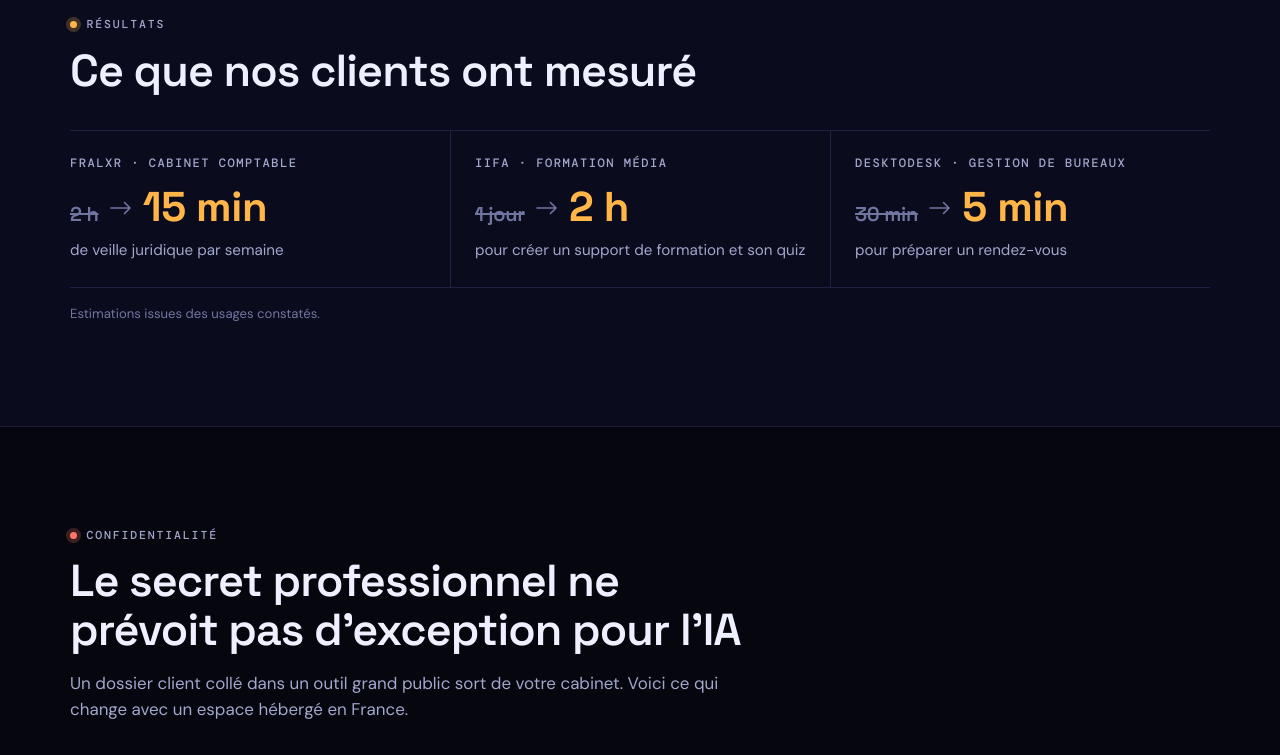
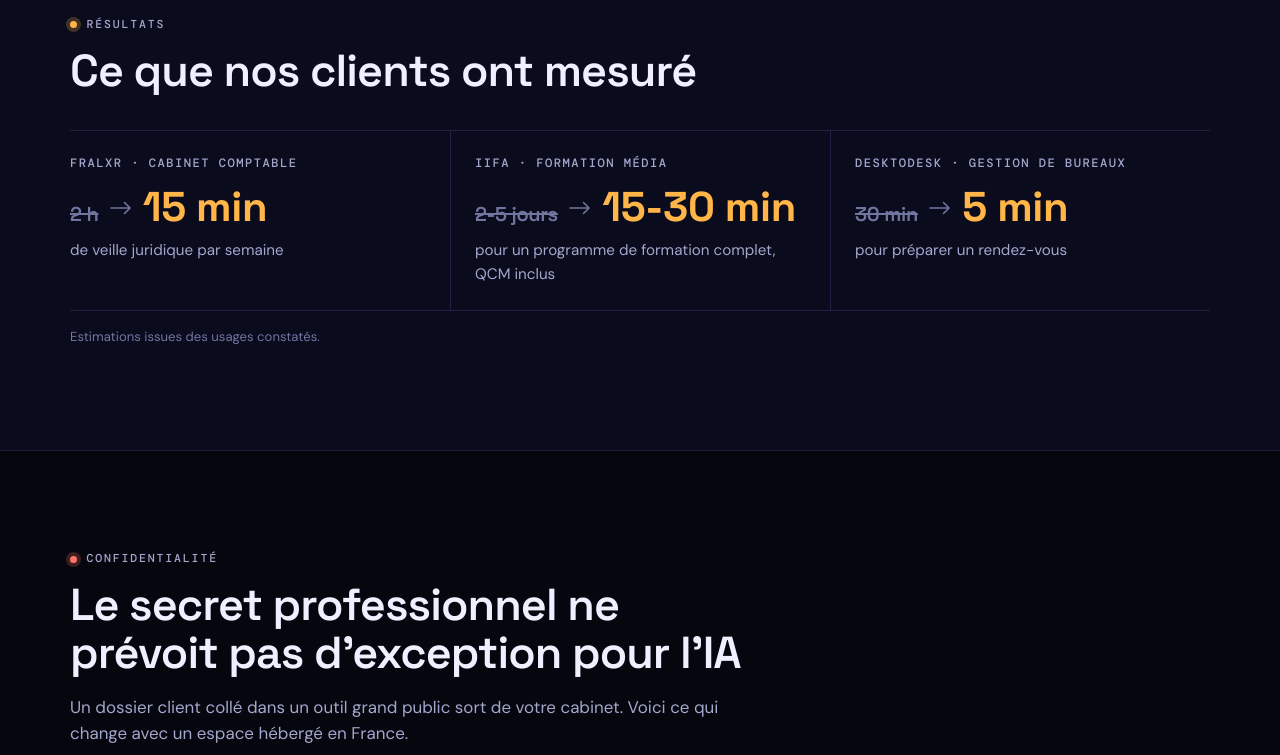
Before and after one commit to Sinale7/poc, a plain HTML site: page landing.html in a window 1280 px wide. Shown: the part 1300-2055 px from the top of the page. Drawn offline with nearby package versions, Linux system fonts and the light colour scheme.

Commit message:
Mark all IIFA lots as delivered and align the IIFA figure everywhere
Co-Authored-By: Claude Fable 5.2 <noreply@anthropic.com>
Claude-Session: https://claude.ai/code/session_01DYqYjwhvpSAbUCTbYNMPvv

```diff
--- a/landing.html
+++ b/landing.html
@@ -297,7 +297,7 @@ footer .wrap{display:flex;flex-wrap:wrap;gap:.6rem 2rem;justify-content:space-be
 
 <section class="band" id="ucSec" hidden>
   <div class="wrap">
-    <p class="eyebrow">Cas d'usage</p>
+    <p class="eyebrow">Déjà construits</p>
     <h2>Trois agents qu'un assistant générique ne sait pas faire</h2>
     <p class="lede">Ils enchaînent plusieurs étapes, lisent vos documents et vos outils, et livrent des dossiers complets.</p>
     <div class="ucs" id="ucs"></div>
@@ -426,12 +426,12 @@ var ARROW='<svg width="22" height="14" viewBox="0 0 22 14" fill="none" aria-hidd
 /* Parts automatisables : celles du simulateur actuel d'orbitai.fr */
 var AUTO={cr:.8,mails:.5,reporting:.75,devis:.6,relances:.7,saisie:.8,docs:.65,slides:.7,dossiers:.6,facturation:.7,prospection:.6};
 var CASES={
-  iifa:{who:"IIFA · formation média",before:"1 jour",after:"2 h",txt:"pour créer un support de formation et son quiz"},
+  iifa:{who:"IIFA · formation média",before:"2-5 jours",after:"15-30 min",txt:"pour un programme de formation complet, QCM inclus"},
   d2d:{who:"DesktoDesk · gestion de bureaux",before:"30 min",after:"5 min",txt:"pour préparer un rendez-vous"},
   fSyn:{who:"FRALXR · cabinet comptable",before:"1 jour",after:"1 h",txt:"pour une synthèse comptable"},
   fVeille:{who:"FRALXR · cabinet comptable",before:"2 h",after:"15 min",txt:"de veille juridique par semaine"},
   iCadrage:{who:"IIFA · organisme de formation média",before:"45-75 min",after:"5-10 min",txt:"par cadrage : compte rendu et devis"},
-  iProg:{who:"IIFA · organisme de formation média",before:"2-5 jours",after:"15-30 min",txt:"par programme complet, QCM inclus"}
+  i4h:{who:"IIFA · organisme de formation média",after:"4 h",txt:"gagnées par semaine et par collaborateur"}
 };
 
 /* Avocats et experts-comptables : agents, accroches et connecteurs du site.
@@ -531,7 +531,7 @@ var PRO={
   endTitle:"Voyez OrbitAI travailler sur un de vos dossiers clients"
  },
  /* Organismes de formation : cas d'usage et détail du projet IIFA fournis par le fondateur.
-    Les gains sont des estimations ; les statuts des lots sont à confirmer avant publication. */
+    Les trois lots sont livrés. Les gains sont des estimations. */
  formation:{
   eyebrow:"Pour les organismes de formation",
   title:"L'IA de votre organisme de formation. <em>Propositions, programmes et preuves Qualiopi, sans y passer vos soirées.</em>",
@@ -569,7 +569,7 @@ var PRO={
     why:"Il faut votre base de réponses, et savoir produire des documents longs et structurés.",
     val:"Du chiffre d'affaires, sur des marchés importants."}
   ],
-  caseTitle:"Mesuré dans un organisme de formation",cases:["iCadrage","iProg","iifa"],
+  caseTitle:"Mesuré dans un organisme de formation",cases:["iifa","iCadrage","i4h"],
   study:{
    title:"IIFA, organisme de formation média : tous les process repensés avec l'IA",
    lede:"Un projet mené en trois lots. Agent par agent : ce qui se faisait à la main, ce que fait l'IA, et le gain.",
@@ -584,17 +584,17 @@ var PRO={
       ia:"L'utilisateur donne un brief : sujet, durée, client, niveau des participants. L'agent lit les programmes existants dans SharePoint, s'appuie sur sa connaissance du secteur broadcast et de ses normes (SMPTE, NMOS, PTP), puis génère le programme complet en 10 sections avec ses QCM avant et après formation. Il sait aussi adapter un programme inter en version intra. Tout est déposé en Word dans le dossier des supports.",
       gains:["2 à 5 jours ramenés à 15 à 30 min par programme complet","QCM inclus","Gabarit aligné sur les exigences Qualiopi"]}
     ]},
-    {name:"Lot 2",status:"Livraison à moyen terme",gainLabel:"Gain attendu",agents:[
+    {name:"Lot 2",status:"En service",gainLabel:"Gain estimé",agents:[
      {n:"Agent projet et opérations (SharePoint, Teams)",
       ctx:"Les dossiers projets étaient éparpillés, pas toujours structurés de la même façon, et il n'existait pas de vue consolidée de l'état des projets. Reprendre un dossier trois semaines plus tard obligeait à fouiller pour retrouver le fil.",
       ia:"Dès qu'un projet est créé dans Digiforma, l'arborescence du projet est créée automatiquement dans SharePoint et Teams, avec les conventions de nommage. Les dossiers sont renommés quand le statut change dans Digiforma. Les sessions sont synchronisées vers des sous-dossiers datés et vers le calendrier Outlook, avec un code couleur selon qu'elles sont à valider ou confirmées. L'IA tient à la racine de chaque projet un fichier qui en est la mémoire. Une analyse quotidienne repère les changements et un mail de reporting part chaque semaine.",
       gains:["Plus de temps perdu à créer et ranger des dossiers","Reprise de contexte immédiate sur n'importe quel projet","Vision consolidée de tous les projets en cours"]},
-     {n:"Agent conversationnel projet (phase ultérieure)",
-      ctx:"Le dirigeant veut pouvoir poser des questions en français sur ses projets : quoi de neuf sur tel projet, quelles sont les prochaines sessions pour tel client. Aujourd'hui, il faut fouiller dans les dossiers et dans Digiforma.",
+     {n:"Agent conversationnel projet",
+      ctx:"Le dirigeant voulait pouvoir poser des questions en français sur ses projets : quoi de neuf sur tel projet, quelles sont les prochaines sessions pour tel client. Il fallait fouiller dans les dossiers et dans Digiforma.",
       ia:"Une interface de conversation avec un sélecteur de projet. L'agent lit la mémoire du projet, les fichiers du dossier et les données Digiforma, puis répond. Il peut aussi produire des synthèses de documentation, déposées directement dans l'arborescence.",
       gains:["L'état de n'importe quel projet en une question","Plus besoin de naviguer dans les dossiers ou dans Digiforma"]}
     ]},
-    {name:"Lot 3",status:"Étape suivante",gainLabel:"Objectif",agents:[
+    {name:"Lot 3",status:"En service",gainLabel:"Gain estimé",agents:[
      {n:"Agent commercial et CRM",
       ctx:"Le pipeline commercial n'était pas structuré. Prospects et clients étaient éparpillés entre Excel, Word, fichiers texte, Outlook et Digiforma. Pas de suivi systématique des relances après envoi d'un devis, pas de vision consolidée.",
       ia:"Consolidation de tous les contacts dans une base unique : extraction depuis des fichiers variés, dédoublonnage, classification par type d'entreprise. Pipeline structuré avec notation des prospects, relances automatisées après devis, tableau de bord commercial et alertes sur les devis qui expirent ou les relances oubliées. Envoi vers le CRM de Digiforma.",
@@ -715,7 +715,7 @@ function setPro(k){
     '<h4 style="margin-top:1rem">Connecteurs</h4><div class="conn">'+P.conn.map(function(c){return '<span>'+esc(c)+'</span>'}).join("")+'</div>';
   each($("side").querySelectorAll(".agb"),function(b){b.addEventListener("click",function(){runAgent(+b.dataset.i,!REDUCED)})});
   $("cases").innerHTML=P.cases.map(function(id){var c=CASES[id];
-    return '<article class="case"><p class="who">'+esc(c.who)+'</p><p class="shift"><s>'+esc(c.before)+'</s>'+ARROW+'<b>'+esc(c.after)+'</b></p><p class="txt">'+esc(c.txt)+'</p></article>'}).join("");
+    return '<article class="case"><p class="who">'+esc(c.who)+'</p><p class="shift">'+(c.before?'<s>'+esc(c.before)+'</s>'+ARROW:'')+'<b>'+esc(c.after)+'</b></p><p class="txt">'+esc(c.txt)+'</p></article>'}).join("");
   $("chips").innerHTML=P.tasks.map(function(t){return '<button type="button" class="chip" data-id="'+t[0]+'">'+esc(t[1])+'</button>'}).join("");
   each($("chips").children,function(c){c.addEventListener("click",function(){
     var i=state.sel.indexOf(c.dataset.id);if(i>=0)state.sel.splice(i,1);else state.sel.push(c.dataset.id);renderSim()})});
```
Also changed, not shown: index.html (+2 -2 lines), metiers.html (+10 -10 lines), prototype.html (+2 -2 lines).
